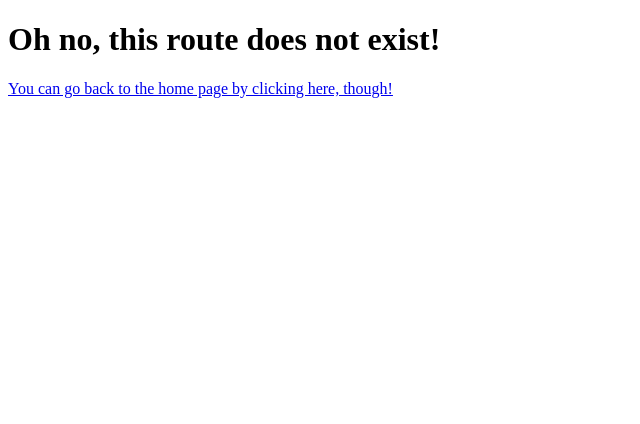
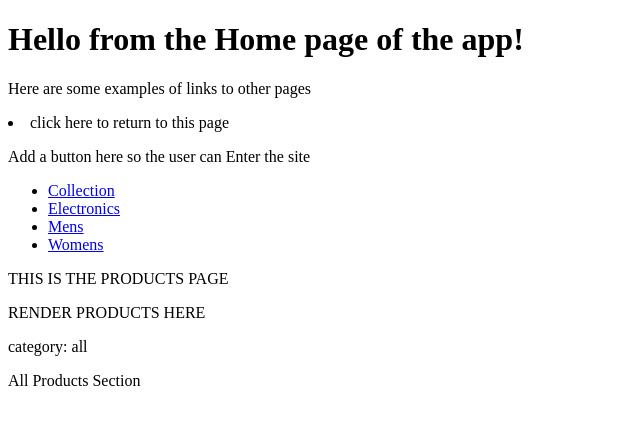
Before and after one commit to MisterRobot568/shopping-cart, a React (Vite) app: page /products/all in a window 1280 px wide. Shown: the top 424 px of the page, without its empty margins (0-640 px from the left). Built offline with nearby package versions, Linux system fonts and the light colour scheme.

Commit message:
rough starting files for shopping cart

```diff
--- a/src/App.jsx
+++ b/src/App.jsx
@@ -1,23 +1,49 @@
 // import { useState } from "react";
-import { Link } from "react-router-dom";
+import { Link, Outlet } from "react-router-dom";
 // import reactLogo from "./assets/react.svg";
 // import viteLogo from "/vite.svg";
 // import "./App.css";
 import Button from "./components/Button/Button";
+import ProductCard from "./components/ProductCard/ProductCard";
+import Products from "./components/Products/products";
+import DefaultProfile from "./components/DefaultProfile"; //change this to an actual default page
 
+import { useParams } from "react-router-dom"; // so that we can dynamically swap pages
 const App = () => {
+  // const { name } = useParams();
   return (
     <div>
-      <h1>Hello from the main page of the app!</h1>
+      <h1>Hello from the Home page of the app!</h1>
       <p>Here are some examples of links to other pages</p>
-      <Button></Button>
+      <li>click here to return to this page</li>
+      <p>Add a button here so the user can Enter the site</p>
       <nav>
         <ul>
           <li>
-            <Link to="profile">Profile page</Link>
+            <Link to="/products/all">Collection</Link>
+          </li>
+          <li>
+            <Link to="/products/electronics">Electronics</Link>
+          </li>
+          <li>
+            <Link to="/products/mens">Mens</Link>
+          </li>
+          <li>
+            <Link to="/products/womens">Womens</Link>
           </li>
         </ul>
       </nav>
+      <Outlet />
+      {/* <p>{name}</p>
+      {name === "products" ? (
+        <Products />
+      ) : name === "test" ? (
+        <DefaultProfile />
+      ) : (
+        <DefaultProfile />
+      )}
+      <Button></Button>
+      <ProductCard /> */}
     </div>
   );
 };
--- /dev/null
+++ b/src/components/AllProducts/AllProducts.jsx
@@ -0,0 +1,9 @@
+const AllProducts = () => {
+  return (
+    <div>
+      <p>All Products Section </p>
+    </div>
+  );
+};
+
+export default AllProducts;
--- /dev/null
+++ b/src/components/Electronics/Electronics.jsx
@@ -0,0 +1,9 @@
+const Electronics = () => {
+  return (
+    <div>
+      <p>Electronics SECTION </p>
+    </div>
+  );
+};
+
+export default Electronics;
--- /dev/null
+++ b/src/components/Mens/Mens.jsx
@@ -0,0 +1,11 @@
+import { useParams } from "react-router-dom"; // so that we can dynamically swap pages
+
+const Mens = () => {
+  return (
+    <div>
+      <p>MENS SELECTION </p>
+    </div>
+  );
+};
+
+export default Mens;
--- /dev/null
+++ b/src/components/ProductCard/ProductCard.jsx
@@ -0,0 +1,42 @@
+import { useEffect, useState } from "react";
+
+function ProductCard() {
+  const [title, setTitle] = useState(null);
+  const [price, setPrice] = useState(null);
+  const [description, setDescription] = useState(null);
+  const [imageURL, setImageURL] = useState(null);
+
+  const [error, setError] = useState(null);
+  const [loading, setLoading] = useState(true);
+
+  useEffect(() => {
+    fetch("https://fakestoreapi.com/products")
+      .then((response) => {
+        if (response.status >= 400) {
+          throw new Error("server error");
+        }
+        return response.json();
+      })
+      .then((response) => {
+        setImageURL(response[1].image);
+        setTitle(response[0].title);
+        setPrice(response[0].price);
+        setDescription(response[0].description);
+      })
+      .catch((error) => setError(error))
+      .finally(() => setLoading(false));
+  }, []);
+  if (loading) return <p>Loading...</p>;
+  if (error) return <p>A network error was encountered</p>;
+  return (
+    <div>
+      <h1>Product Card Test</h1>
+      <p>Title: {title}</p>
+      <p>Price: {price}</p>
+      <p>Description: {description}</p>
+      <img src={imageURL} alt={"placeholder text"} />
+    </div>
+  );
+}
+
+export default ProductCard;
--- /dev/null
+++ b/src/components/Products/products.jsx
@@ -0,0 +1,30 @@
+import { useParams } from "react-router-dom"; // so that we can dynamically swap pages
+import Mens from "../Mens/Mens";
+import Womens from "../Womens/Womens";
+import DefaultProfile from "../DefaultProfile";
+import AllProducts from "../AllProducts/AllProducts";
+import Electronics from "../Electronics/Electronics";
+
+const Products = () => {
+  let { category } = useParams();
+  return (
+    <div>
+      <p>THIS IS THE PRODUCTS PAGE</p>
+      <p>RENDER PRODUCTS HERE</p>
+      <p>category: {category}</p>
+      {category === "mens" ? (
+        <Mens />
+      ) : category === "womens" ? (
+        <Womens />
+      ) : category === "all" ? (
+        <AllProducts />
+      ) : category === "electronics" ? (
+        <Electronics />
+      ) : (
+        <AllProducts />
+      )}
+    </div>
+  );
+};
+
+export default Products;
--- a/src/components/Profile.jsx
+++ b/src/components/Profile.jsx
@@ -11,6 +11,7 @@ const Profile = () => {
   return (
     <div>
       <h1>Hello from profile page!</h1>
+      <h1>{name}</h1>
       <p>So, how are you?</p>
       <hr />
       <h2>The profile visited is here:</h2>
--- /dev/null
+++ b/src/components/Womens/Womens.jsx
@@ -0,0 +1,11 @@
+import { useParams } from "react-router-dom"; // so that we can dynamically swap pages
+
+const Womens = () => {
+  return (
+    <div>
+      <p>WOMENS SELECTION </p>
+    </div>
+  );
+};
+
+export default Womens;
```
Also changed, not shown: src/components/routes.jsx (+25 -1 lines), src/components/ProductCard/ProductCard.module.css (added).
